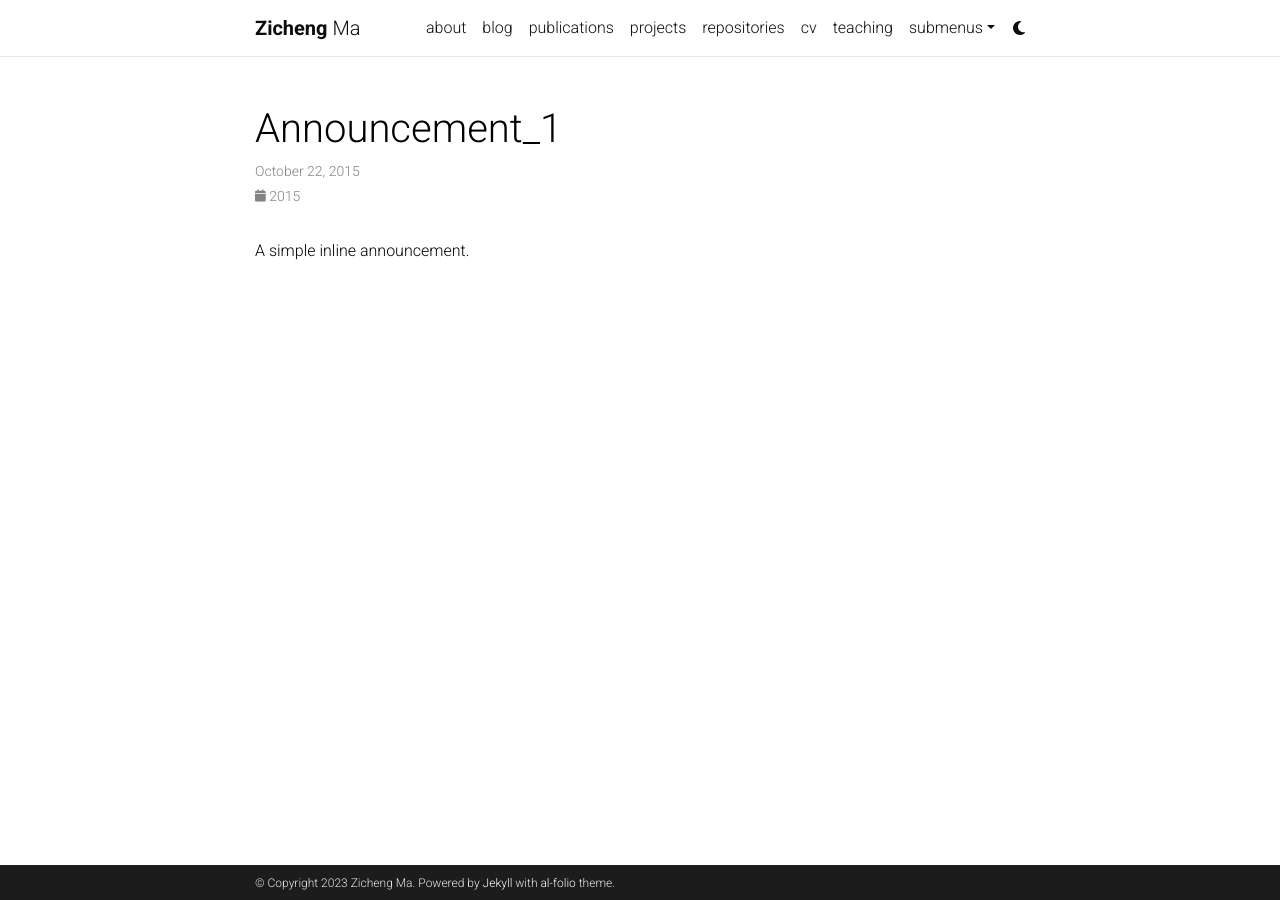
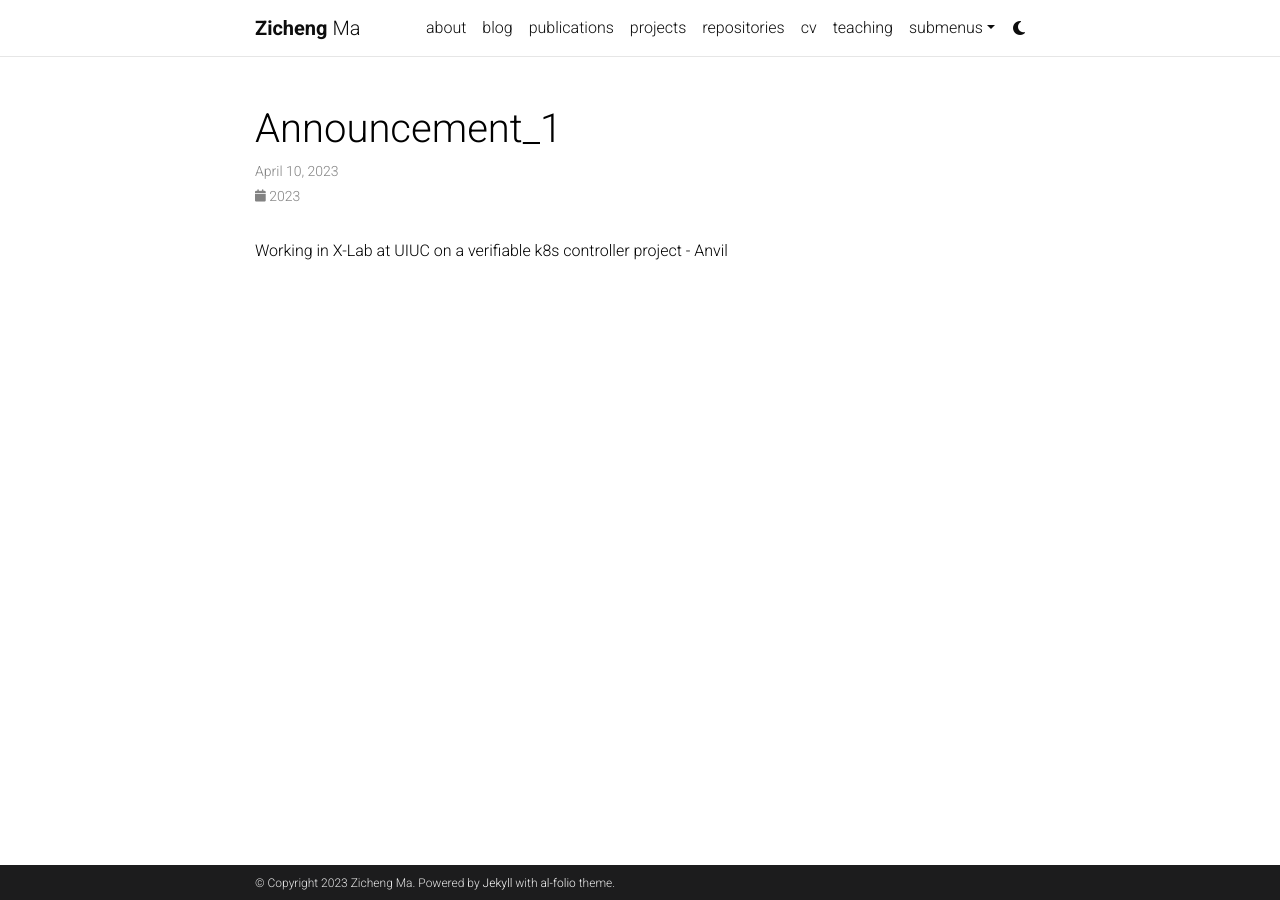
Before and after one commit to ZichengMa/ZichengMa.github.io, a Jekyll site: the page built from _news/announcement_1.md, in a window 1280 px wide. Built offline with Jekyll 4.4.1, drawn with Linux system fonts in a browser that asks for light colours; comment, search, counter and statistics services are not loaded; a style sheet for code colours, icons or effects is not loaded.

Commit message:
update news

```diff
--- a/_news/announcement_1.md
+++ b/_news/announcement_1.md
@@ -1,8 +1,8 @@
 ---
 layout: post
-date: 2015-10-22 15:59:00-0400
+date: 2023-4-10 15:59:00-0400
 inline: true
 related_posts: false
 ---
 
-A simple inline announcement.
+Working in X-Lab at UIUC on a verifiable k8s controller project - Anvil
```
